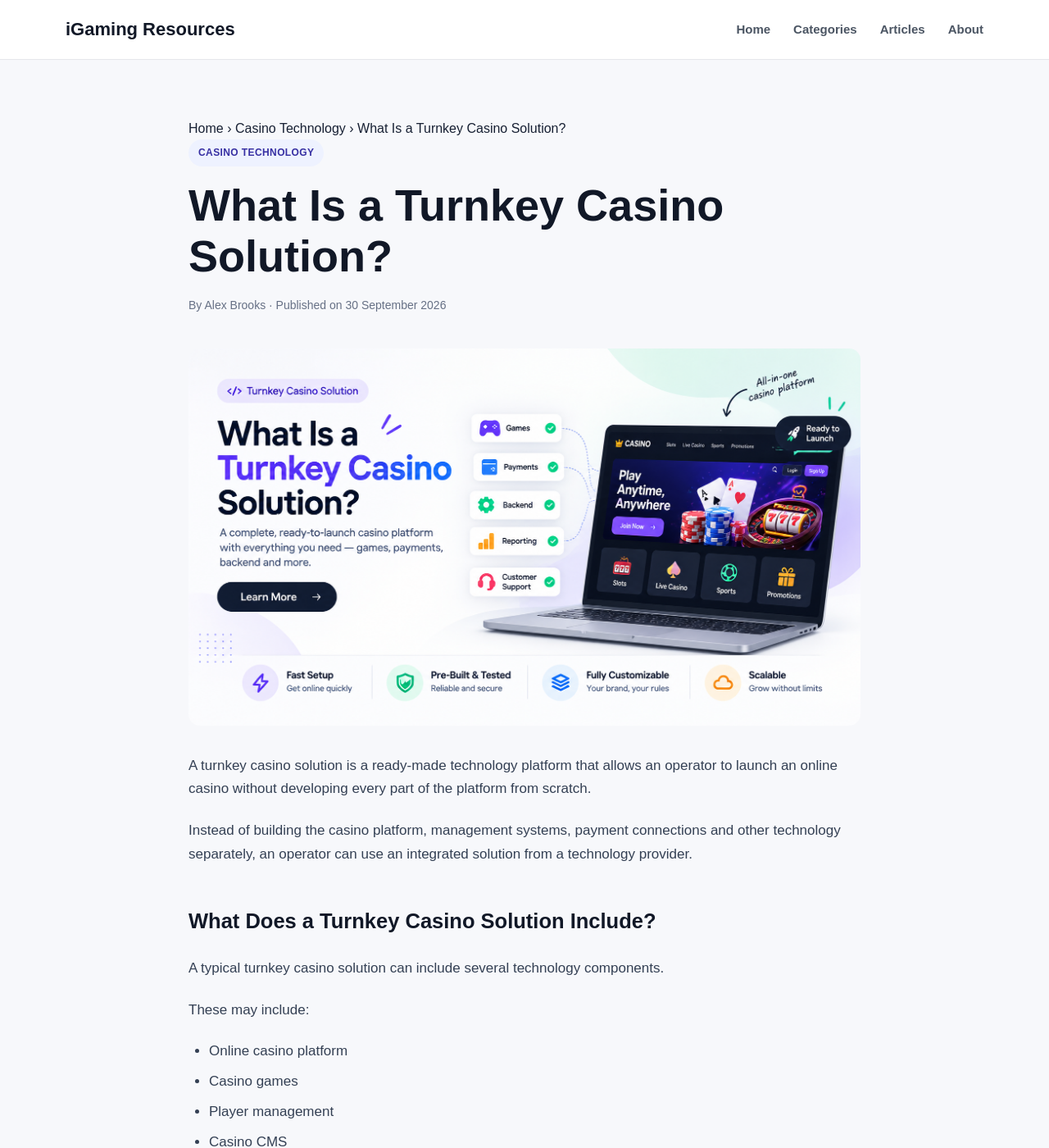
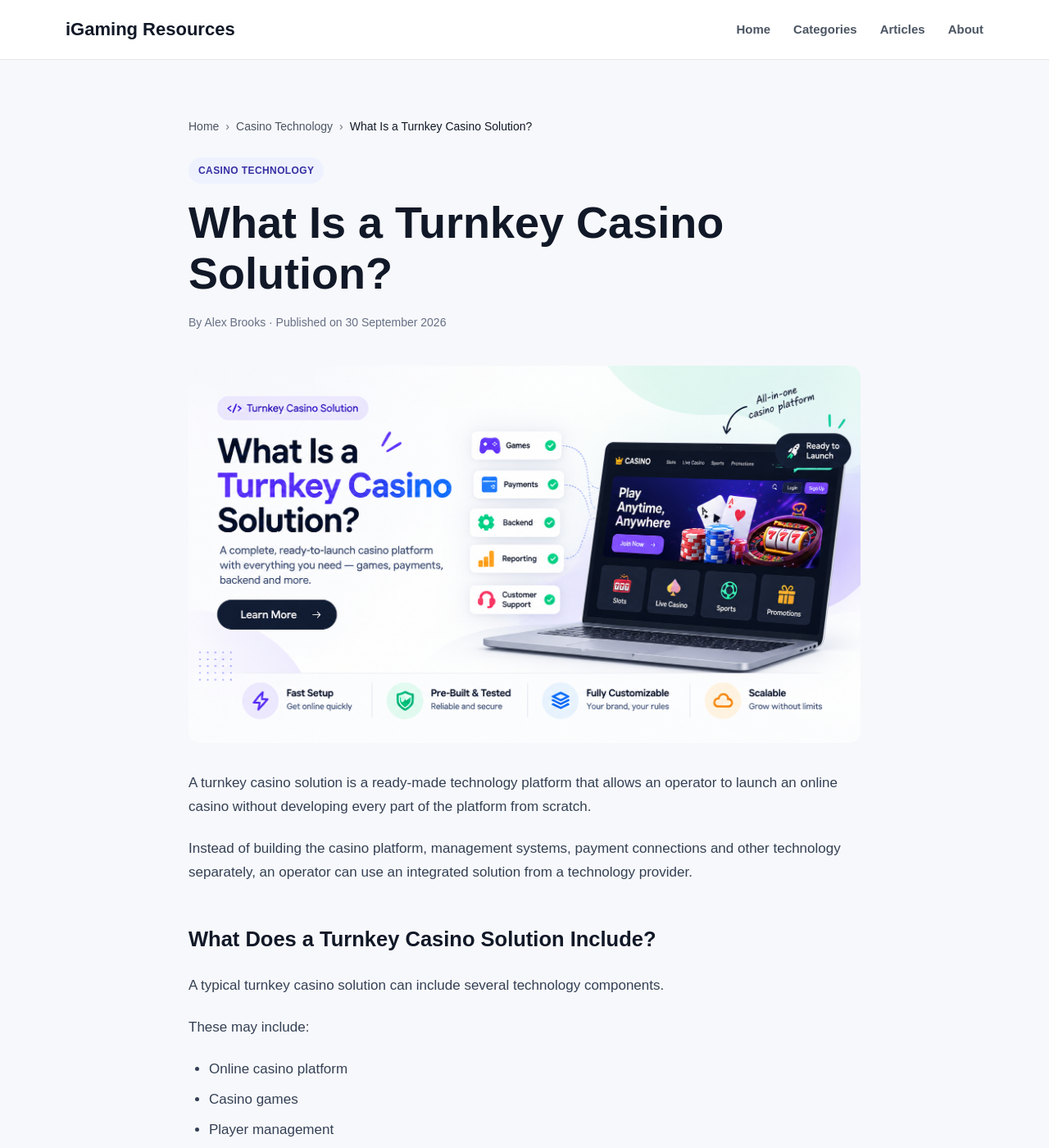
Before and after one commit to alexbrooks-crdm/iGaming-resources, a Jekyll site: the page built from _posts/2026-09-30-what-is-a-turnkey-casino-solution.md, in a window 1280 px wide and 1400 px high. Shown: the whole window at 82% size. Built offline with Jekyll 4.4.1, drawn with Linux system fonts in a browser that asks for light colours.

Commit message:
Add breadcrumbs styles to style.css

```diff
--- a/assets/css/style.css
+++ b/assets/css/style.css
@@ -417,3 +417,26 @@ main {
   font-size: 28px;
   color: #111827;
 }
+.breadcrumbs {
+  display: flex;
+  flex-wrap: wrap;
+  align-items: center;
+  gap: 8px;
+  margin-bottom: 25px;
+  font-size: 14px;
+  color: #6b7280;
+}
+
+.breadcrumbs a {
+  color: #4b5563;
+  text-decoration: none;
+}
+
+.breadcrumbs a:hover {
+  text-decoration: underline;
+}
+
+.breadcrumbs span:last-child {
+  color: #111827;
+  font-weight: 500;
+}
```
